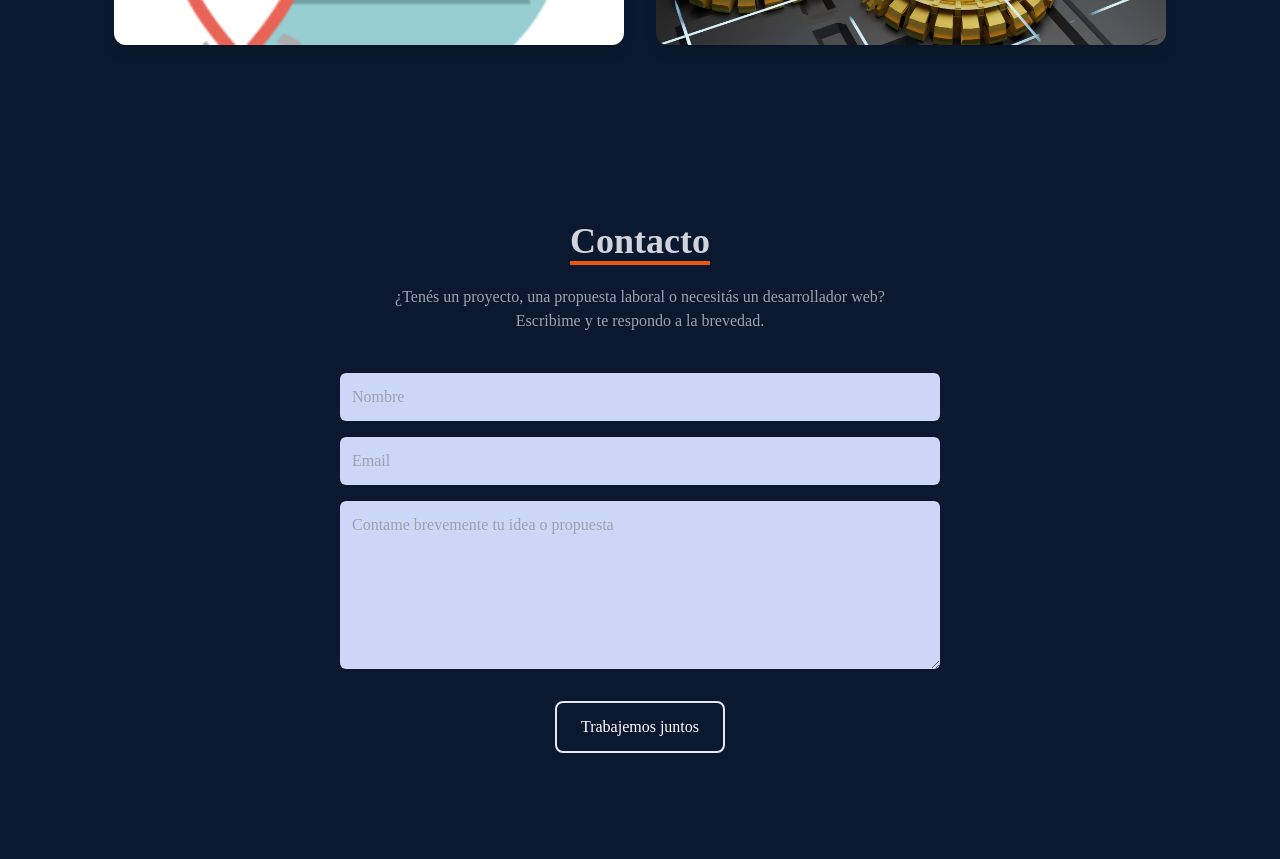
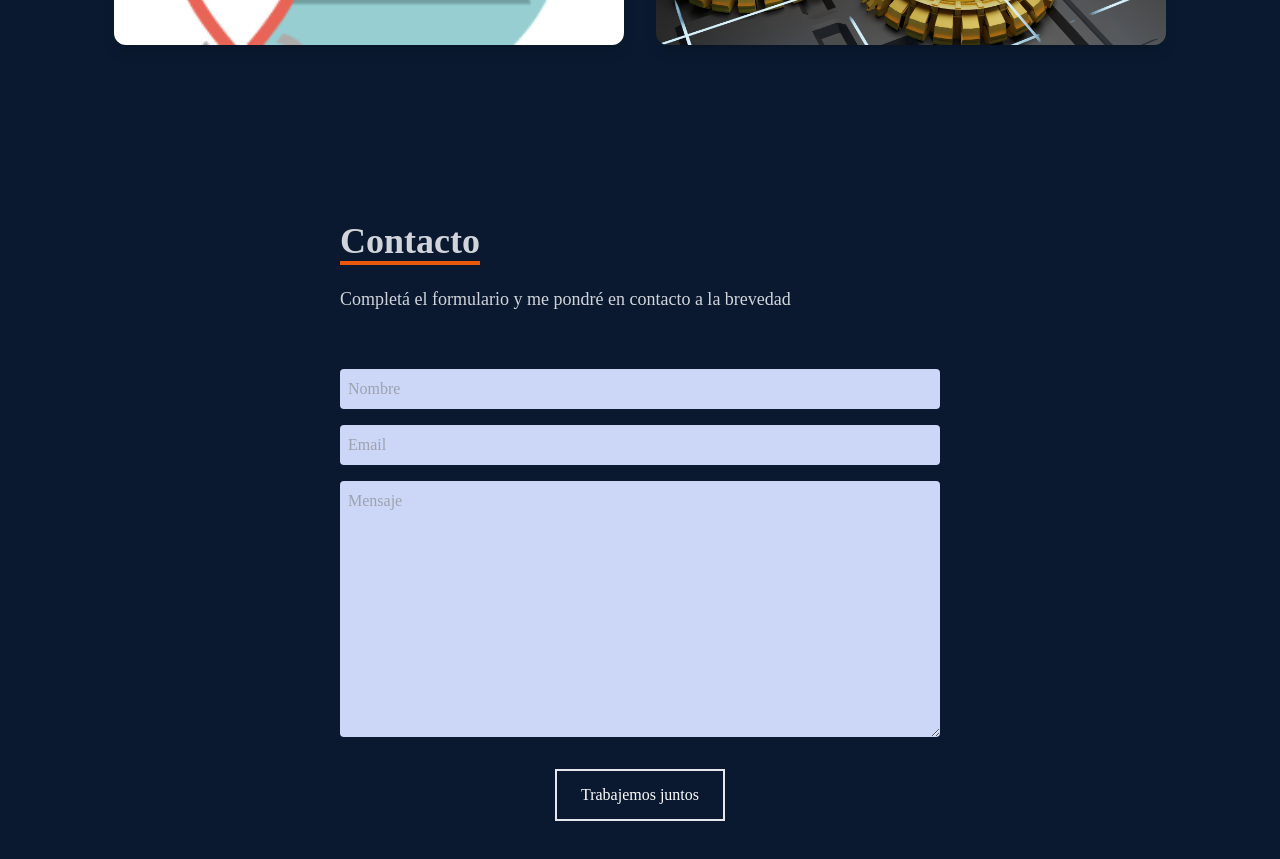
Before and after one commit to alenm777/Mi-Portfolio, a React (Vite) app: page / in a window 1280 px wide. Shown: the part 3480-4339 px from the top of the page. Built offline with nearby package versions, Linux system fonts and the light colour scheme.

Commit message:
formulario

```diff
--- a/src/componentes/Contacto.jsx
+++ b/src/componentes/Contacto.jsx
@@ -1,144 +1,67 @@
-import React, { useRef, useState } from 'react'
-import emailjs from '@emailjs/browser'
+import React, { useState } from 'react';
 
 const Contacto = () => {
-  const ref = useRef()
-
-  const [errors, setErrors] = useState({})
-  const [sending, setSending] = useState(false)
-  const [success, setSuccess] = useState(false)
-
-  const [name, setName] = useState('')
-  const [email, setEmail] = useState('')
-  const [message, setMessage] = useState('')
-
-  const validateFields = () => {
-    const newErrors = {}
-
-    if (!name.trim()) newErrors.name = 'Ingrese su nombre'
-    if (!email.trim()) {
-      newErrors.email = 'Ingrese su email'
-    } else if (!/^[A-Z0-9._%+-]+@[A-Z0-9.-]+\.[A-Z]{2,}$/i.test(email)) {
-      newErrors.email = 'Email inválido'
-    }
-    if (!message.trim()) newErrors.message = 'Ingrese un mensaje'
-
-    setErrors(newErrors)
-    return Object.keys(newErrors).length === 0
-  }
-
-  const handleSubmit = (e) => {
-    e.preventDefault()
-    if (!validateFields()) return
-
-    setSending(true)
-
-    emailjs
-      .sendForm(
-        'service_sfepdo6',
-        'template_ho1epwj',
-        ref.current,
-        'R9iNUA8LdZ2jS1A6e'
-      )
-      .then(() => {
-        setSuccess(true)
-        setSending(false)
-        ref.current.reset()
-        setName('')
-        setEmail('')
-        setMessage('')
-        setErrors({})
-
-        setTimeout(() => setSuccess(false), 4000)
-      })
-      .catch(() => {
-        setSending(false)
-      })
-  }
+  const [success, setSuccess] = useState(false);
 
   return (
-    <div name='contacto' className='w-full min-h-screen bg-[#0a192f] flex justify-center px-6'>
+    <div
+      name="contacto"
+      className="w-full h-screen bg-[#0a192f] flex justify-center p-4"
+    >
       <form
-        ref={ref}
-        onSubmit={handleSubmit}
-        className='flex flex-col max-w-[600px] w-full pt-24'
+        action="https://formspree.io/f/mlgdvkaa"
+        method="POST"
+        onSubmit={() => setSuccess(true)}
+        className="flex flex-col max-w-[600px] w-full pt-20"
       >
-        {/* Header */}
-        <div className='pb-10 text-center'>
-          <h2 className='text-4xl font-bold inline border-b-4 border-orange-600 text-gray-300'>
+        <div className="pb-8">
+          <p className="text-4xl font-bold inline border-b-4 border-orange-600 text-gray-300">
             Contacto
-          </h2>
-          <p className='text-gray-400 mt-6'>
-            ¿Tenés un proyecto, una propuesta laboral o necesitás un desarrollador web?
-            <br />
-            Escribime y te respondo a la brevedad.
+          </p>
+          <p className="text-gray-300 text-lg py-6">
+            Completá el formulario y me pondré en contacto a la brevedad
           </p>
         </div>
 
-        {/* Nombre */}
         <input
-          className='bg-[#ccd6f6] p-3 rounded-md focus:outline-none focus:ring-2 focus:ring-pink-600'
+          className="bg-[#ccd6f6] p-2 rounded"
           type="text"
-          placeholder='Nombre'
           name="name"
-          value={name}
-          onChange={e => setName(e.target.value)}
+          placeholder="Nombre"
+          required
         />
-        {errors.name && <span className="text-red-500 text-sm mt-1">{errors.name}</span>}
 
-        {/* Email */}
         <input
-          className='my-4 p-3 bg-[#ccd6f6] rounded-md focus:outline-none focus:ring-2 focus:ring-pink-600'
+          className="my-4 p-2 bg-[#ccd6f6] rounded"
           type="email"
-          placeholder='Email'
           name="email"
-          value={email}
-          onChange={e => setEmail(e.target.value)}
+          placeholder="Email"
+          required
         />
-        {errors.email && <span className="text-red-500 text-sm">{errors.email}</span>}
 
-        {/* Mensaje */}
         <textarea
-          className='bg-[#ccd6f6] p-3 rounded-md focus:outline-none focus:ring-2 focus:ring-pink-600'
+          className="bg-[#ccd6f6] p-2 rounded"
           name="message"
-          rows="6"
-          placeholder='Contame brevemente tu idea o propuesta'
-          value={message}
-          onChange={e => setMessage(e.target.value)}
+          rows="10"
+          placeholder="Mensaje"
+          required
         />
-        {errors.message && <span className="text-red-500 text-sm mt-1">{errors.message}</span>}
 
-        {/* Botón */}
         <button
           type="submit"
-          disabled={sending}
-          className={`text-white border-2 px-6 py-3 my-8 mx-auto rounded-lg transition duration-300
-            ${sending
-              ? 'opacity-60 cursor-not-allowed'
-              : 'hover:bg-pink-600 hover:border-pink-600'
-            }`}
+          className="text-white border-2 hover:bg-pink-600 hover:border-pink-600 px-6 py-3 my-8 mx-auto transition-all"
         >
-          {sending ? 'Enviando...' : 'Trabajemos juntos'}
+          Trabajemos juntos
         </button>
 
-        {/* Success */}
         {success && (
-          <div className='text-center text-green-400'>
-            <p>Mensaje enviado correctamente. Te responderé pronto.</p>
-            <svg
-              xmlns="http://www.w3.org/2000/svg"
-              className="h-7 w-7 mx-auto mt-3"
-              fill="none"
-              viewBox="0 0 24 24"
-              stroke="currentColor"
-            >
-              <path strokeLinecap="round" strokeLinejoin="round" strokeWidth="2" d="M5 13l4 4L19 7" />
-            </svg>
-          </div>
+          <p className="text-green-400 text-center text-lg">
+            ✅ Mensaje enviado correctamente
+          </p>
         )}
       </form>
     </div>
-  )
-}
+  );
+};
 
-export default Contacto
+export default Contacto;
```
